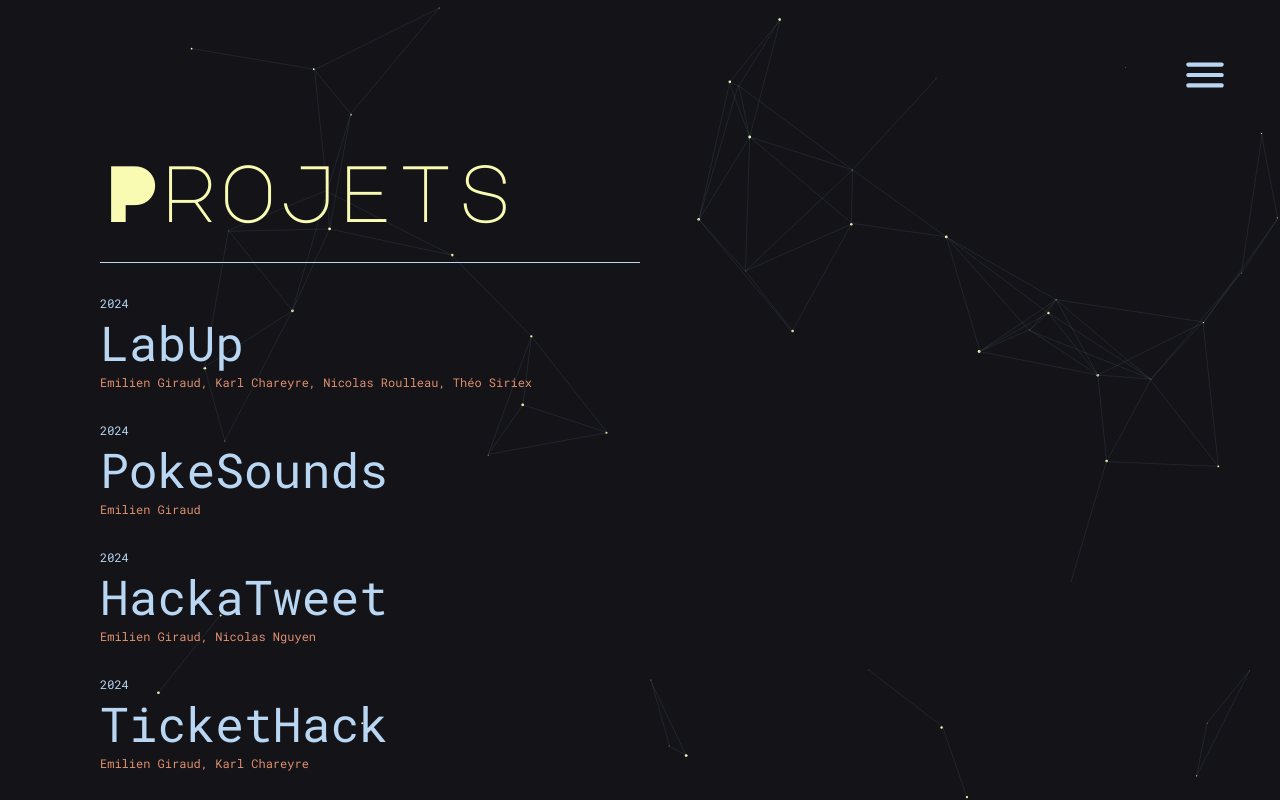
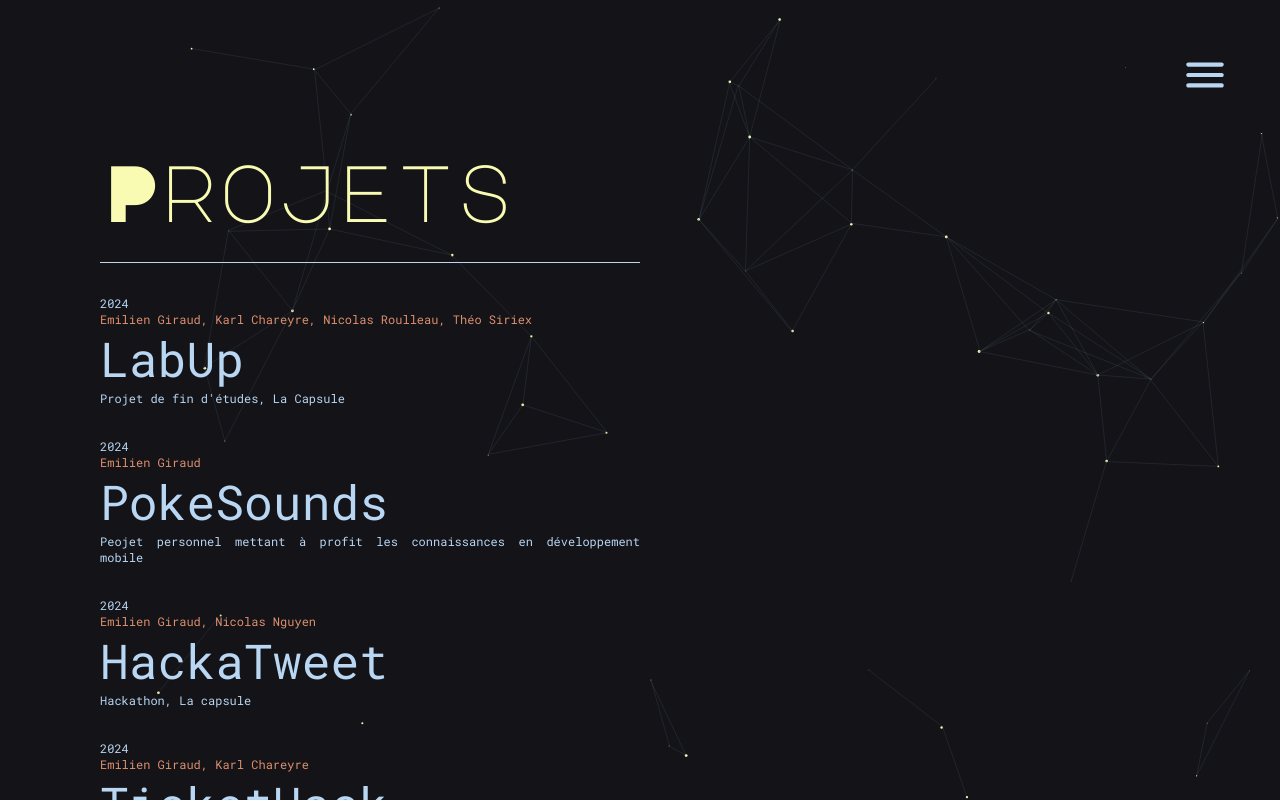
Before and after one commit to Emjy/Portfolio-frontend, a Next.js app: page /projets in a window 1280 px wide. Built offline with nearby package versions, Linux system fonts and the light colour scheme.

Commit message:
ajout description projets

```diff
--- a/pages/projets.js
+++ b/pages/projets.js
@@ -46,12 +46,36 @@ export default function projets() {
 
     // Datas
     const projectList = [
-        { projectName: 'LabUp', stack: ['react.js'], collabs: ['Emilien Giraud', 'Karl Chareyre', 'Nicolas Roulleau', 'Théo Siriex'], year: '2024', photo: 'labup.png', link: 'https://hackatweet-frontend-bice.vercel.app/' },
-        { projectName: 'PokeSounds', stack: ['reactNative.js'], collabs: ['Emilien Giraud'], year: '2024', photo: 'pokesound.png', link: 'https://hackatweet-frontend-bice.vercel.app/' },
-        { projectName: 'HackaTweet', stack: ['react.js', 'express.js'], collabs: ['Emilien Giraud', 'Nicolas Nguyen'], year: '2024', photo: 'hackatweet.png', link: 'https://hackatweet-frontend-bice.vercel.app/' },
-        { projectName: 'TicketHack', stack: ['react.js'], collabs: ['Emilien Giraud', 'Karl Chareyre'], year: '2024', photo: 'tickethack.png', link: 'https://hackatweet-frontend-bice.vercel.app/' },
-        { projectName: 'EtiK', stack: ['swiftUI'], collabs: ['Emilien Giraud'], year: '2023', photo: 'etik0.png', link: 'https://hackatweet-frontend-bice.vercel.app/' },
-        { projectName: 'myEcoTribe', stack: ['swiftUI'], collabs: ['Emilien Giraud'], year: '2023', photo: 'myecotribe.png', link: 'https://hackatweet-frontend-bice.vercel.app/' },
+        {
+            projectName: 'LabUp', stack: ['react.js'], collabs: ['Emilien Giraud', 'Karl Chareyre', 'Nicolas Roulleau', 'Théo Siriex'], year: '2024', photo: 'labup.png', link: '',
+            desc: 'LabUp est une plateforme de création de pattern de creative coding permettant de générer des supports de communications simples et uniques pour les jeunes artistes.',
+            projet: 'Projet de fin d\'études, La Capsule'
+        },
+        {
+            projectName: 'PokeSounds', stack: ['reactNative.js'], collabs: ['Emilien Giraud'], year: '2024', photo: 'pokesound.png', link: '',
+            desc: 'PokeSounds est une application mobile permettant de jouer les sons les plus mythiques de la série de manga Pokemon',
+            projet: 'Peojet personnel mettant à profit les connaissances en développement mobile'
+        },
+        {
+            projectName: 'HackaTweet', stack: ['react.js', 'express.js'], collabs: ['Emilien Giraud', 'Nicolas Nguyen'], year: '2024', photo: 'hackatweet.png', link: '',
+            desc: 'Hackatweet est une plateforme Twitter-like',
+            projet: 'Hackathon, La capsule'
+        },
+        {
+            projectName: 'TicketHack', stack: ['react.js'], collabs: ['Emilien Giraud', 'Karl Chareyre'], year: '2024', photo: 'tickethack.png', link: '',
+            desc: 'TicketHack est une plateforme de réservation de train en ligne',
+            projet: 'Hackathon, La Capsule'
+        },
+        {
+            projectName: 'EtiK', stack: ['swiftUI'], collabs: ['Emilien Giraud'], year: '2023', photo: 'etik0.png', link: '',
+            desc: 'Etik est une application mobile permettant de mettre en relation les jeunes créateurs de mode éthique et les consommateurs soucieux de la provenance de leurs produits',
+            projet: 'Projet de fin d\'étude, Apple Foundation Program Extended'
+        },
+        {
+            projectName: 'myEcoTribe', stack: ['swiftUI'], collabs: ['Emilien Giraud'], year: '2023', photo: 'myecotribe.png', link: '',
+            desc: 'myEcotribe est une application mobile sociale permettant de réaliser et d\'apprendre les principaux écogestes pour un monde plus durable ',
+            projet: 'Projet de fin d\'étude, Apple Foundation Program'
+        },
     ]
 
     // mapping des data projets
@@ -62,19 +86,23 @@ export default function projets() {
             <div key={index}>
                 <div className={styles.year}>
                     {item.year}
+                    <div className={styles.projectCollabs}>
+                        {item.collabs.join(', ')}
+                    </div>
                 </div>
 
-                <Link href={item.link} target="_blank">
+                {/* <Link href={item.link} target="_blank"> */}
                 <div className={styles.projectName}
                     onMouseEnter={() => handleHover(item)}
                     onMouseLeave={() => handleHover(null)}
                 >
                     {item.projectName}
                 </div>
-                </Link>
+                {/* </Link> */}
 
-                <div className={styles.projectCollabs}>
-                    {item.collabs.join(', ')}
+
+                <div className={styles.label}>
+                    {item.projet}
                 </div>
 
             </div>
@@ -109,11 +137,16 @@ export default function projets() {
                     </div>
 
                 </div>
+                {projet &&
+                    <div className={styles.rightContainer} style={{ opacity: isHovered ? '1' : '0', transition: 'opacity 0.5s ease-in-out' }}>
 
-                <div className={styles.rightContainer}>
-                    {projet && <img src={projet.photo} className={styles.photo} alt="" style={{ opacity: isHovered ? '1' : '0', transition: 'opacity 0.5s ease-in-out'}} />}
+                        <img src={projet.photo} className={styles.photo} alt="" />
+                        <div style={{width : '40vw', display:'flex', alignItems:'center', justifyContent:'center', textAlign:'center'}}>
+                            {projet.desc}
+                        </div>
 
                     </div>
+                }
 
             </div>
 
--- a/styles/Projets.module.css
+++ b/styles/Projets.module.css
@@ -91,7 +91,7 @@
     object-fit: fill;
     border-radius: 90px;
     transition: opacity 0.5s ease-in-out;
-    max-height: 80vh;
+    max-height: 60vh;
     max-width: 40vw;
     border: solid 16px black ;
     box-shadow: 1px 1px 16px rgba(255, 255, 255, 0.3);
@@ -110,6 +110,14 @@
     width: 50vw;
     height: 100vh;
     display: flex;
+    flex-direction: column;
+    color: #B9D6F2;
     align-items: center;
     justify-content: center;
+    gap:64px ;
 }
+
+.label {
+    font-size: 12px ;
+    font-family: 'Roboto Mono', monospace;
+}
```
Lines whose indentation alone changed are shown as unchanged.
